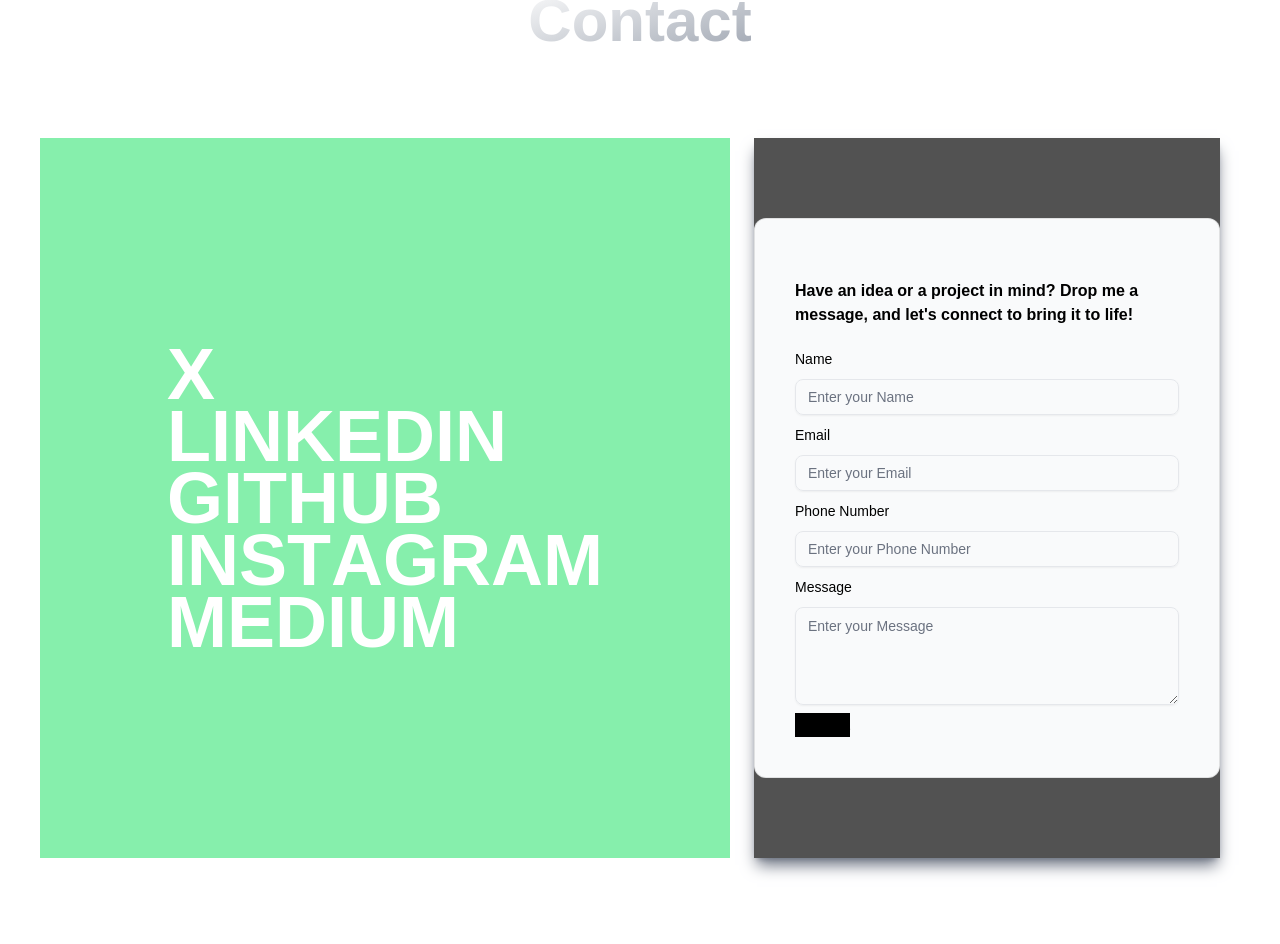
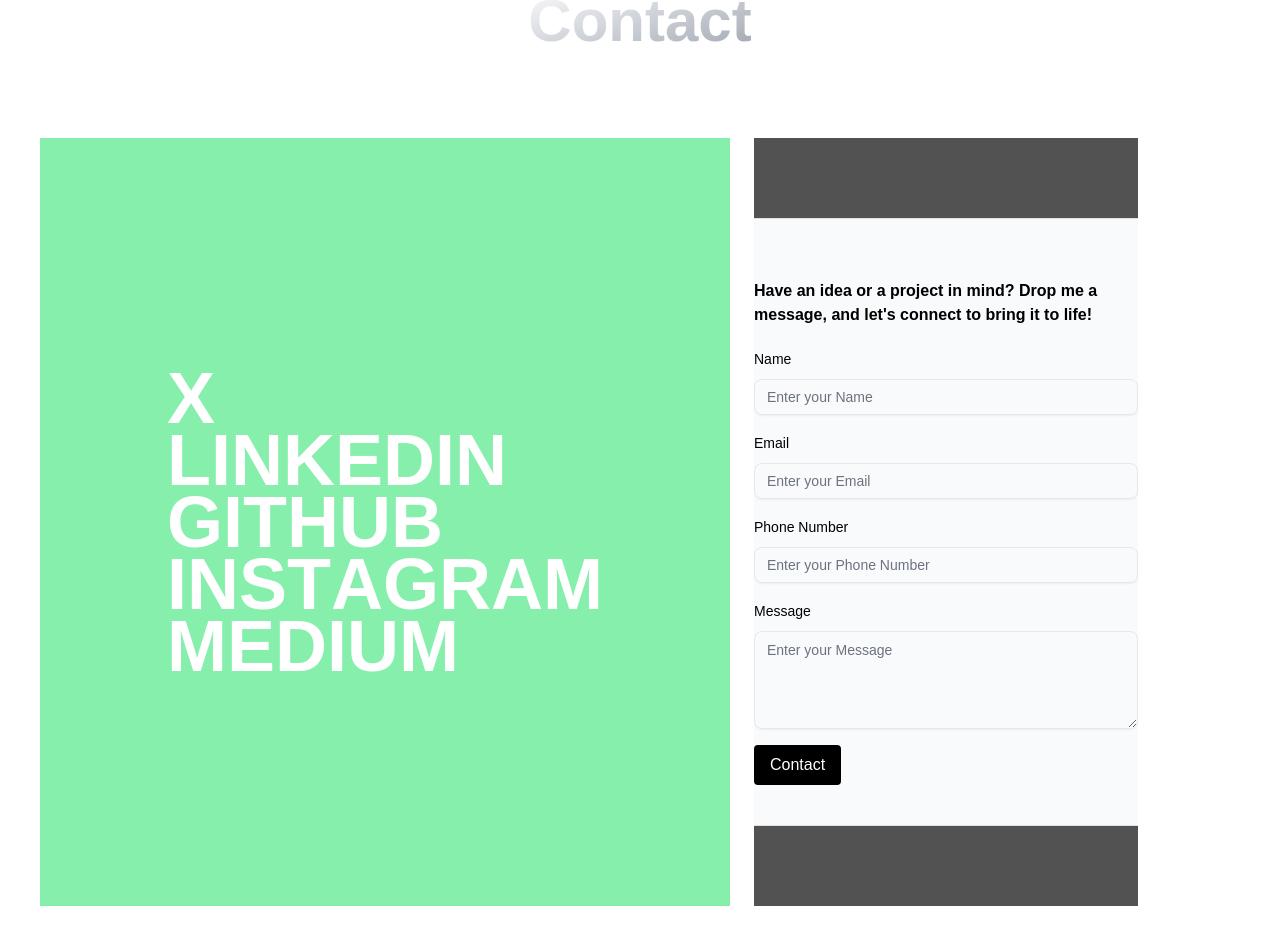
Before and after one commit to Sauravsingh1719/portfolio, a Next.js app: page / in a window 1280 px wide. Shown: the part 3462-4406 px from the top of the page. Before the commit the page ends 4384 px from the top, so only its background shows below. Built offline with nearby package versions, Linux system fonts and the light colour scheme.

Commit message:
Update Form background.tsx

```diff
--- a/src/components/Form.tsx
+++ b/src/components/Form.tsx
@@ -39,7 +39,7 @@
   });
 
   const onSubmit = async (data: any, e: React.FormEvent) => {
-    e.preventDefault(); // Ensures no default form action
+    e.preventDefault();
     setLoading(true);
     try {
       const response = await fetch("/api/send-email", {
@@ -74,27 +74,26 @@
   };
 
   return (
-    <div className="relative">
+    <div className="relative overflow-hidden"> {/* Added overflow-hidden */}
       {/* Overlay for Loading State */}
       {loading && (
-        <div className="absolute inset-0 flex items-center justify-center bg-opacity-30 backdrop-blur-md z-50">
+        <div className="absolute inset-0 flex items-center justify-center bg-white bg-opacity-80 backdrop-blur-lg z-50">
           <img
-            src="/images/rocket.gif"
+            src="/images/loading.gif"
             alt="Loading..."
-            className="h-64 w-64"
+            className="h-16 w-16"
           />
         </div>
       )}
 
       <div className="bg-neutral-600 text-black flex flex-wrap justify-center shadow-lg shadow-gray-500 relative">
         <CardContainer className="inter-var">
-          <CardBody className="bg-gray-50 relative group/card dark:bg-gray-100 dark:border-white/[0.2] border-black/[0.1] w-full h-auto rounded-xl p-10 border">
+          <CardBody className="bg-gray-50 dark:bg-gray-100 relative group/card border dark:border-white/[0.2] border-black/[0.1] w-full h-auto rounded-xl p-10">
             <h1 className="font-bold text-black py-5 flex flex-wrap">
-              Have an idea or a project in mind? Drop me a message, and let's
-              connect to bring it to life!
+              Have an idea or a project in mind? Drop me a message, and let's connect to bring it to life!
             </h1>
             <Form {...form}>
-              <form onSubmit={form.handleSubmit(onSubmit)} className="space-y-2">
+              <form onSubmit={form.handleSubmit(onSubmit)} className="space-y-4">
                 <CardItem translateZ="50">
                   <FormField
                     control={form.control}
@@ -181,14 +180,10 @@
                     type="submit"
                     className={`${
                       loading ? "bg-white text-black" : "bg-black text-white"
-                    }rounded flex items-center justify-center`}
+                    } px-4 py-2 rounded flex items-center justify-center`}
                     disabled={loading}
                   >
-                    {loading ? (
-                      "Sending..."
-                    ) : (
-                      "Contact"
-                    )}
+                    {loading ? "Sending..." : "Contact"}
                   </button>
                 </CardItem>
               </form>
```
